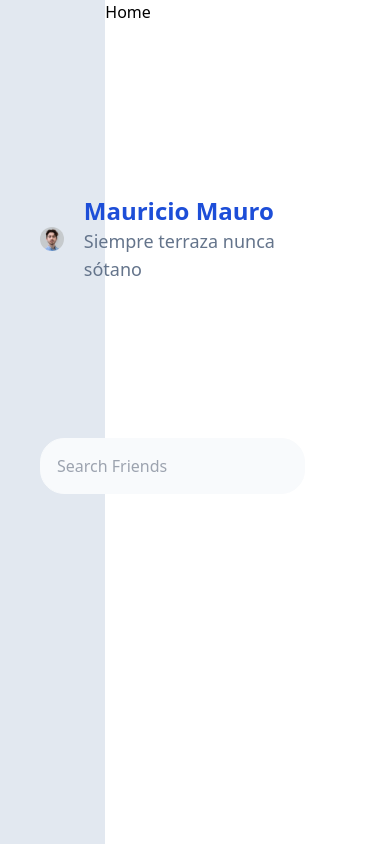
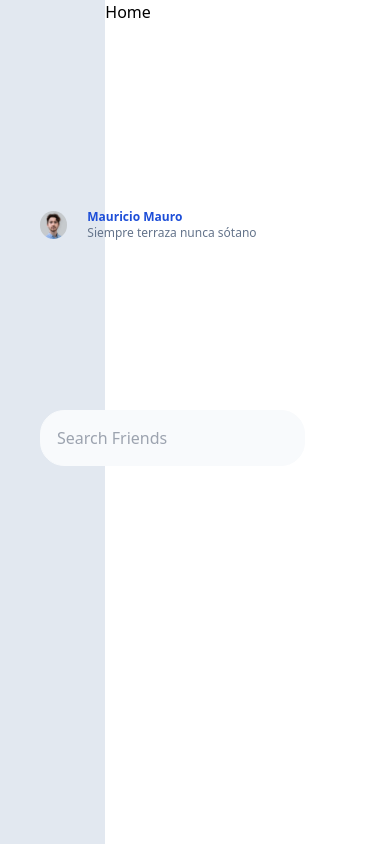
Before and after one commit to Benzagon/ChatApp, a Next.js app: page /home in a window 390 px wide. Built offline with nearby package versions, Linux system fonts and the light colour scheme.

Commit message:
feat: added mediaquery in home text

```diff
--- a/src/components/Sidebar.tsx
+++ b/src/components/Sidebar.tsx
@@ -11,8 +11,8 @@ const Sidebar = () => {
                         <Image src={profilePicture} alt="profile picture" width={300}/>
                     </div>
                     <div>
-                        <h2 className='font-sans font-bold text-2xl text-blue-700'>Mauricio Mauro</h2>
-                        <h3 className='font-sans text-lg text-slate-500'>Siempre terraza nunca sótano</h3>
+                        <h2 className='font-sans font-bold text-xs text-blue-700 lg:text-2xl'>Mauricio Mauro</h2>
+                        <h3 className='font-sans text-xs text-slate-500 lg:text-lg'>Siempre terraza nunca sótano</h3>
                     </div>
                 </div>
 
--- a/src/pages/signup.tsx
+++ b/src/pages/signup.tsx
@@ -64,9 +64,9 @@ const signup: React.FC = () => {
               <Subtitle subtitle="Name"/>
               <input type="text" onChange={handleInput} id="name" name="name" className="bg-slate-200 mb-2"></input>
               <Subtitle subtitle="Email"/>
-              <input type="text" onChange={handleInput} id="email" name="email" className="bg-slate-200 mb-3"></input>
+              <input type="email" onChange={handleInput} id="email" name="email" className="bg-slate-200 mb-3"></input>
               <Subtitle subtitle="Password"/>
-              <input type="text" onChange={handleInput} id="password" name="password" className="bg-slate-200 mb-3"></input>
+              <input type="password" onChange={handleInput} id="password" name="password" className="bg-slate-200 mb-3"></input>
               <button type="submit" className="text-slate-300 font-bold py-2 px-4 rounded bg-blue-700 hover:bg-blue-800 transition duration-100">Submit</button>
               {/* <Subtitle subtitle="Confirmar contraseña"/>
               <input type="text" className="bg-slate-200"></input> */}
```
